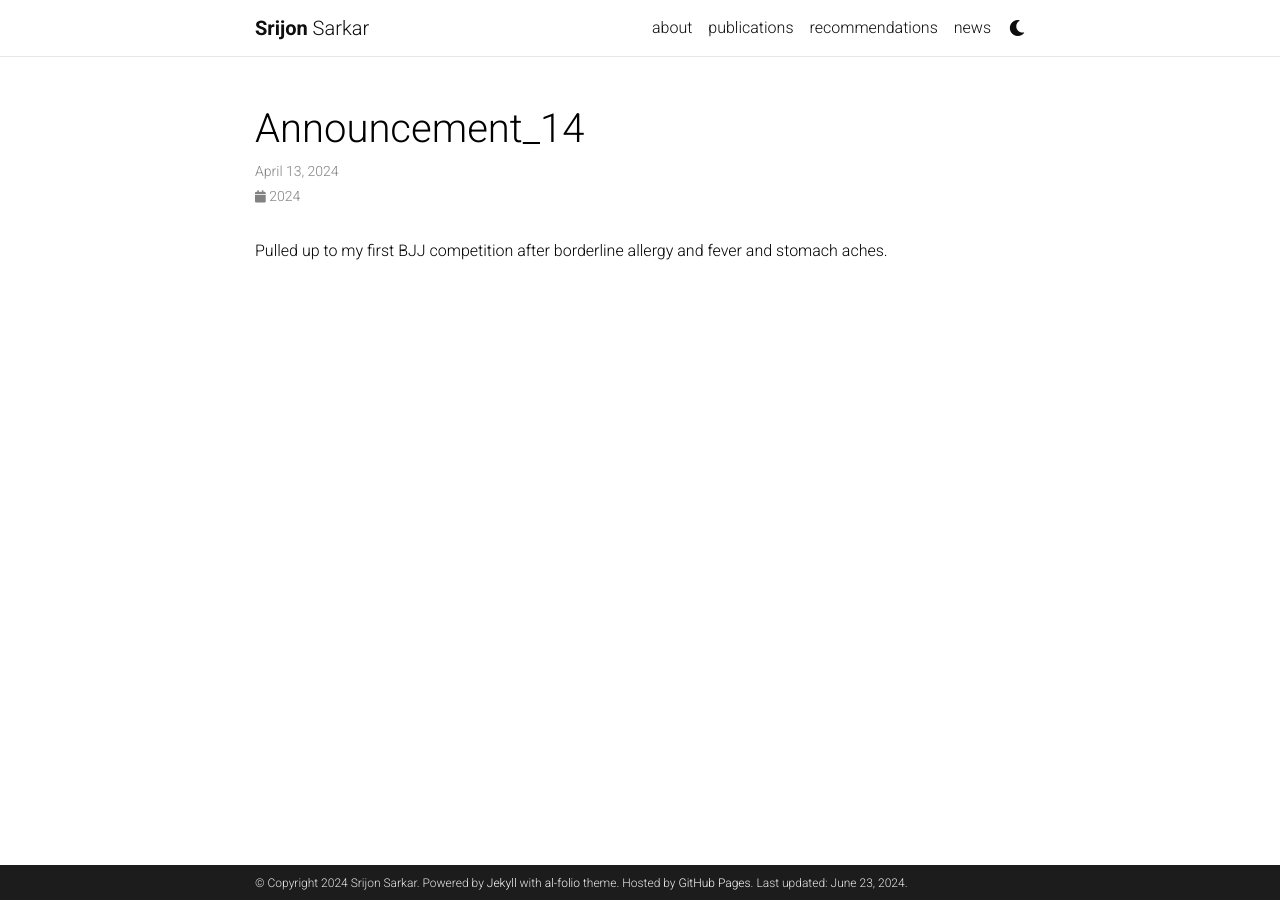
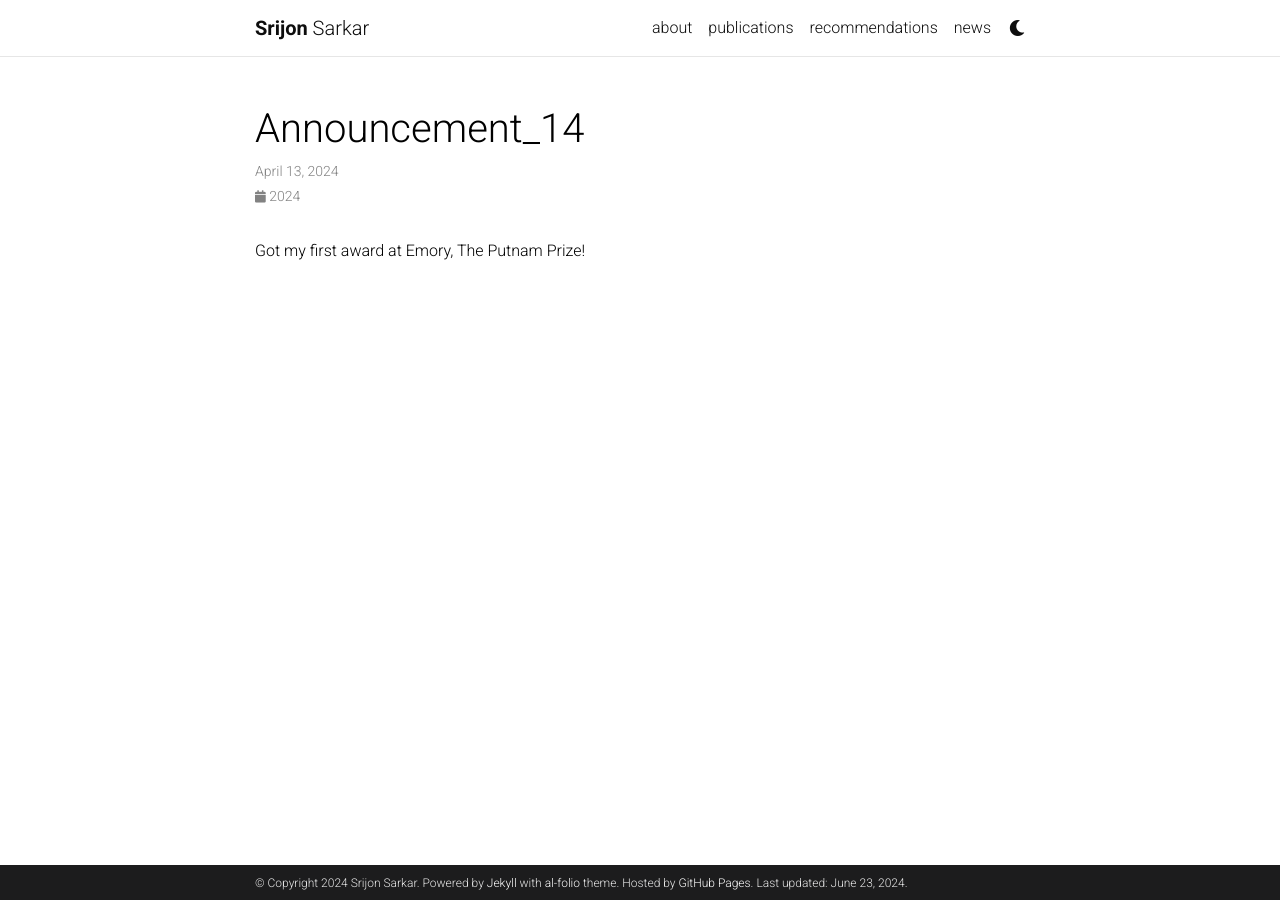
Before and after one commit to sarkarsrijon/sarkarsrijon.github.io, a Jekyll site: the page built from _news/announcement_14.md, in a window 1280 px wide. Built offline with Jekyll 4.4.1, drawn with Linux system fonts in a browser that asks for light colours; comment, search, counter and statistics services are not loaded; a style sheet for code colours, icons or effects is not loaded.

Commit message:
Update announcement_14.md

```diff
--- a/_news/announcement_14.md
+++ b/_news/announcement_14.md
@@ -5,4 +5,4 @@ inline: true
 related_posts: false
 ---
 
-Pulled up to my first BJJ competition after borderline allergy and fever and stomach aches.
+Got my first award at Emory, The Putnam Prize!
```
